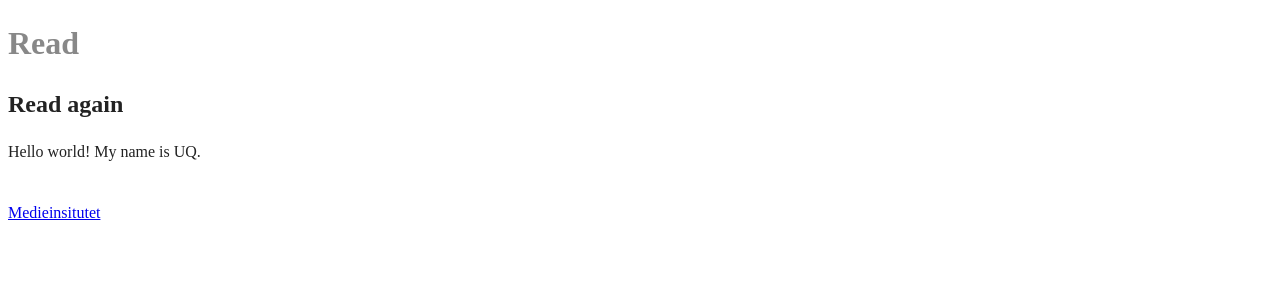
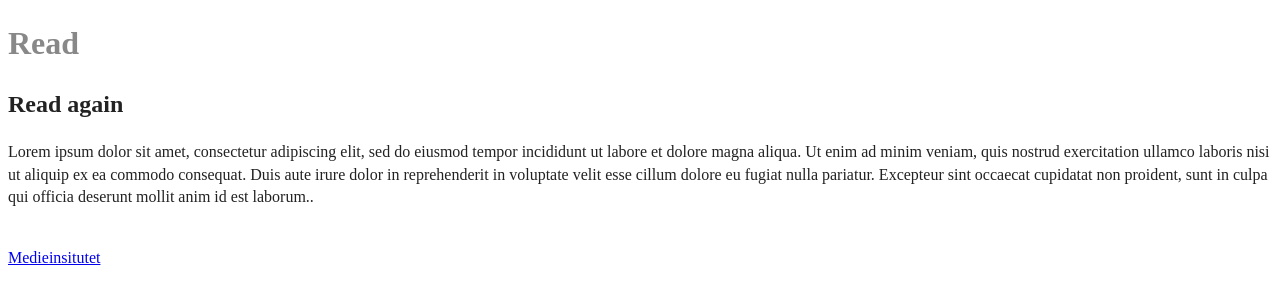
Before and after one commit to uqaz1/HTML-Assignment-2026, a website built with webpack: page index.html in a window 1280 px wide. Built offline with nearby package versions, Linux system fonts and the light colour scheme.

Commit message:
Lorem Ipsum paragraf
Changes text to a random Lorem Ipsum

```diff
--- a/index.html
+++ b/index.html
@@ -27,7 +27,7 @@
   <!-- Add your site or application content here -->
   <h1 style="color: #888888">Read</h1>
   <h2> Read again </h2>
-  <p>Hello world! My name is UQ.</p>
+  <p>Lorem ipsum dolor sit amet, consectetur adipiscing elit, sed do eiusmod tempor incididunt ut labore et dolore magna aliqua. Ut enim ad minim veniam, quis nostrud exercitation ullamco laboris nisi ut aliquip ex ea commodo consequat. Duis aute irure dolor in reprehenderit in voluptate velit esse cillum dolore eu fugiat nulla pariatur. Excepteur sint occaecat cupidatat non proident, sunt in culpa qui officia deserunt mollit anim id est laborum..</p>
   <br>
   <a href="https://https://medieinstitutet.se/"> Medieinsitutet </a>
   <br>
```
